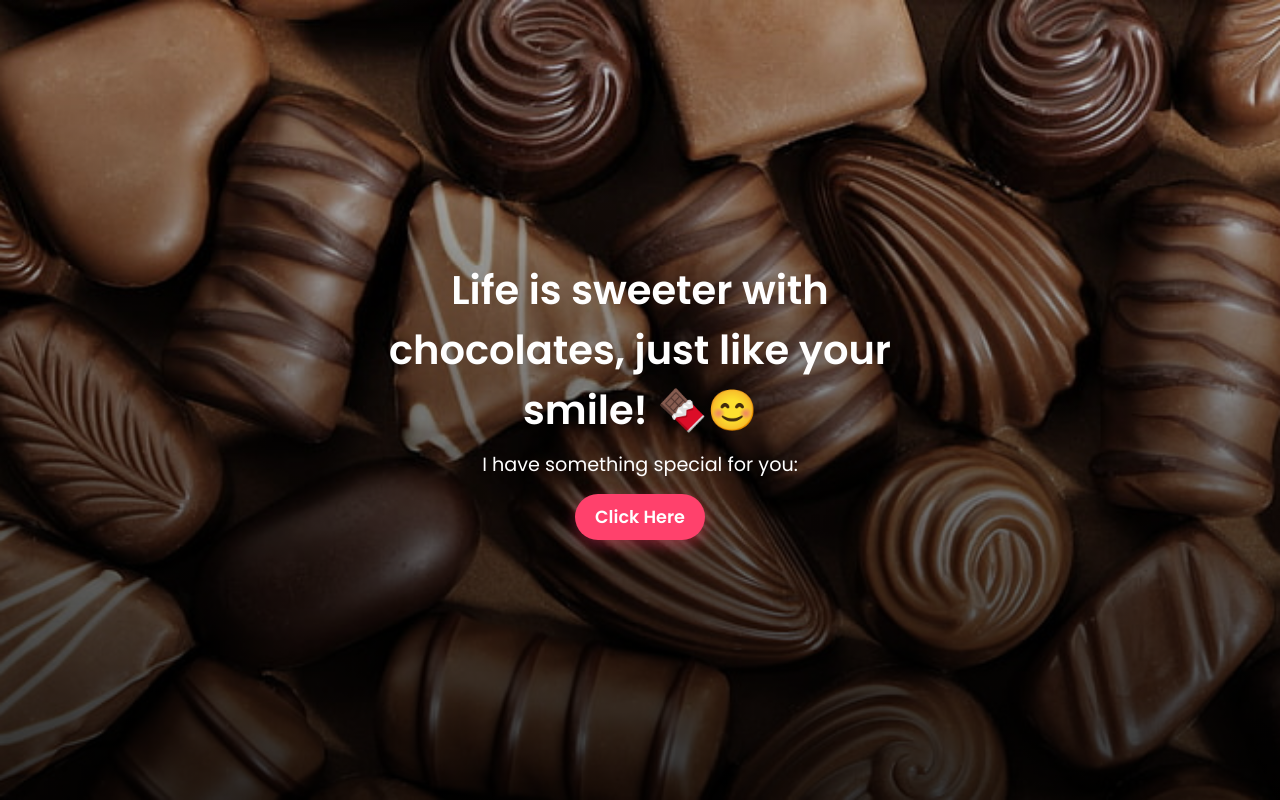
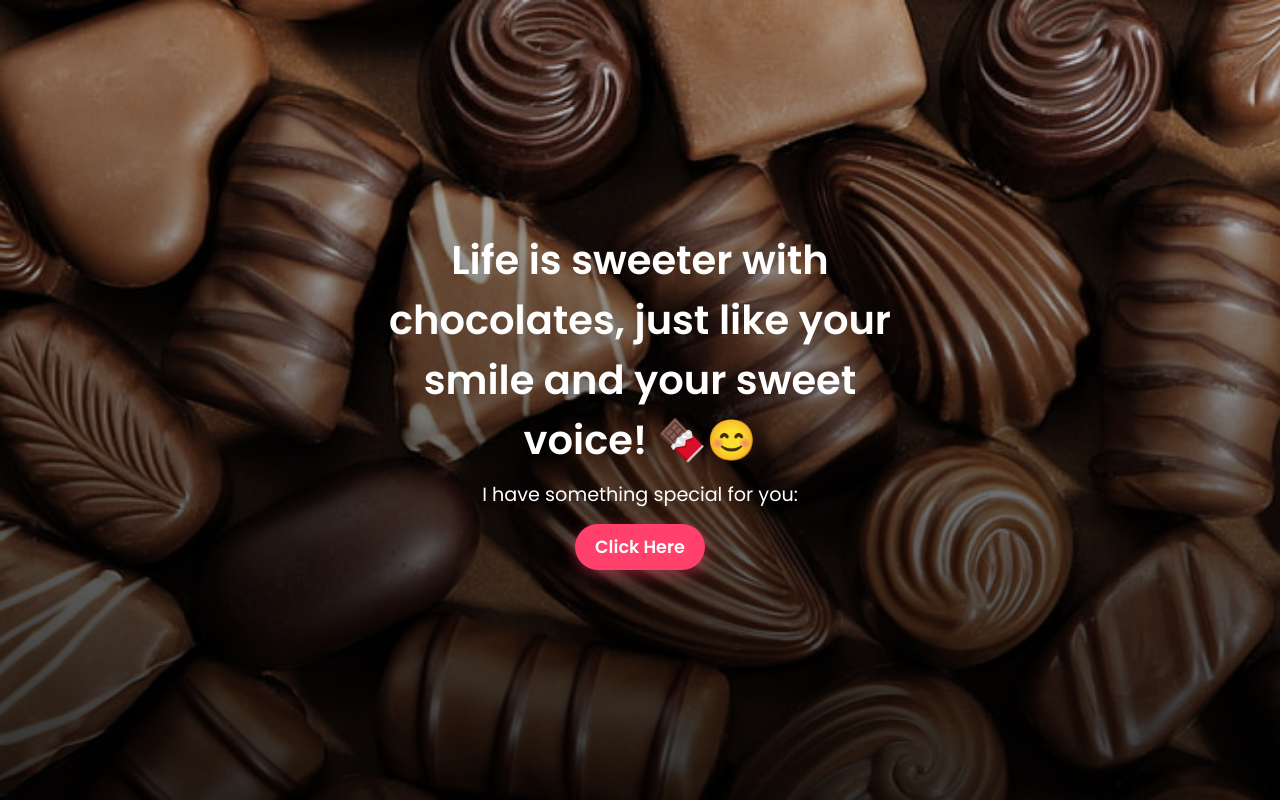
Before and after one commit to TheNVGaming/chocolate, a plain HTML site: page index.html in a window 1280 px wide. Drawn offline with Linux system fonts and the light colour scheme.

Commit message:
Update index.html

```diff
--- a/index.html
+++ b/index.html
@@ -3,14 +3,14 @@
 <head>
     <meta charset="UTF-8">
     <meta name="viewport" content="width=device-width, initial-scale=1.0">
-    <title>Chocolate Day By SHOBHIT DEV</title>
+    <title>For Cutie <3</title>
     <link rel="stylesheet" href="style.css">
     <link href="https://fonts.googleapis.com/css2?family=Poppins:wght@300;400;600&display=swap" rel="stylesheet">
 </head>
 <body>
     <div class="overlay"></div>
     <div class="text">
-        <h2>Life is sweeter with chocolates, just like your smile! 🍫😊</h2>
+        <h2>Life is sweeter with chocolates, just like your smile and your sweet voice! 🍫😊</h2>
         <p>I have something special for you:</p>
         <a href="new.html" class="btn">Click Here</a>
     </div>
```
